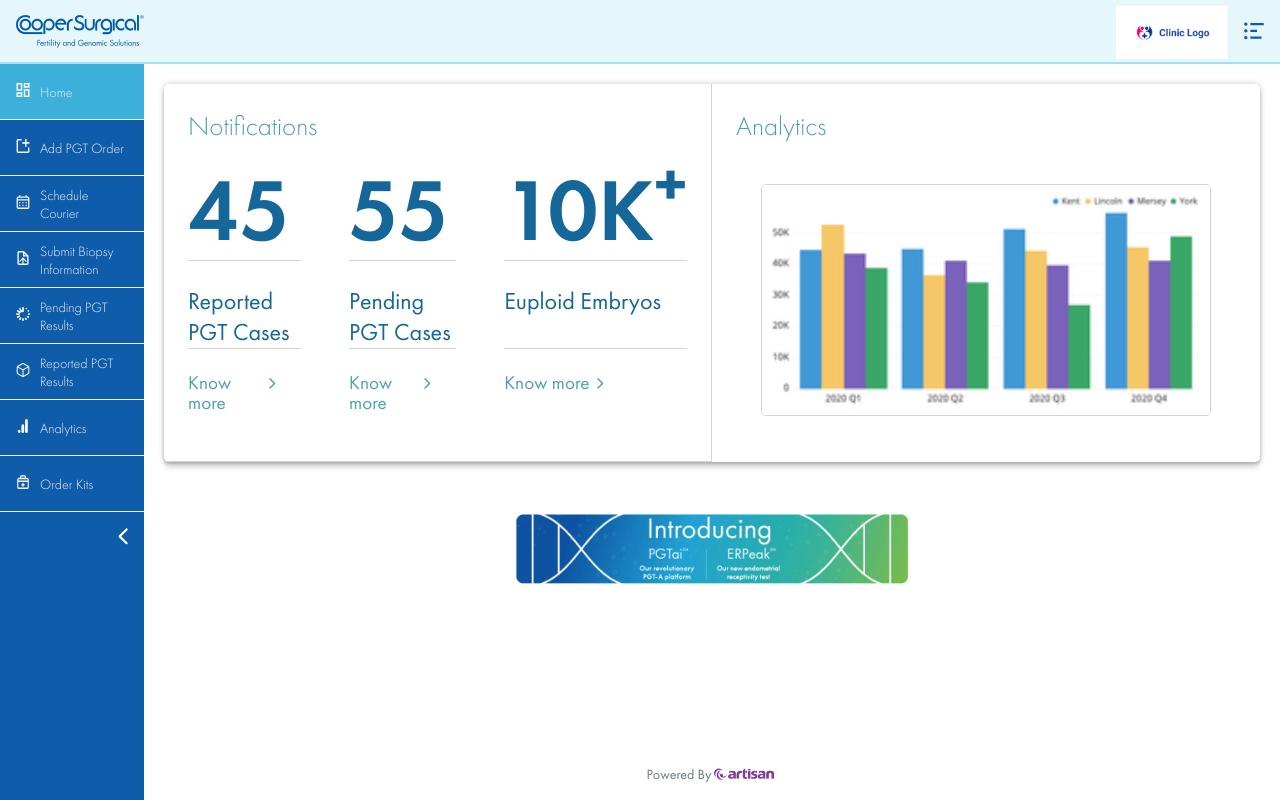
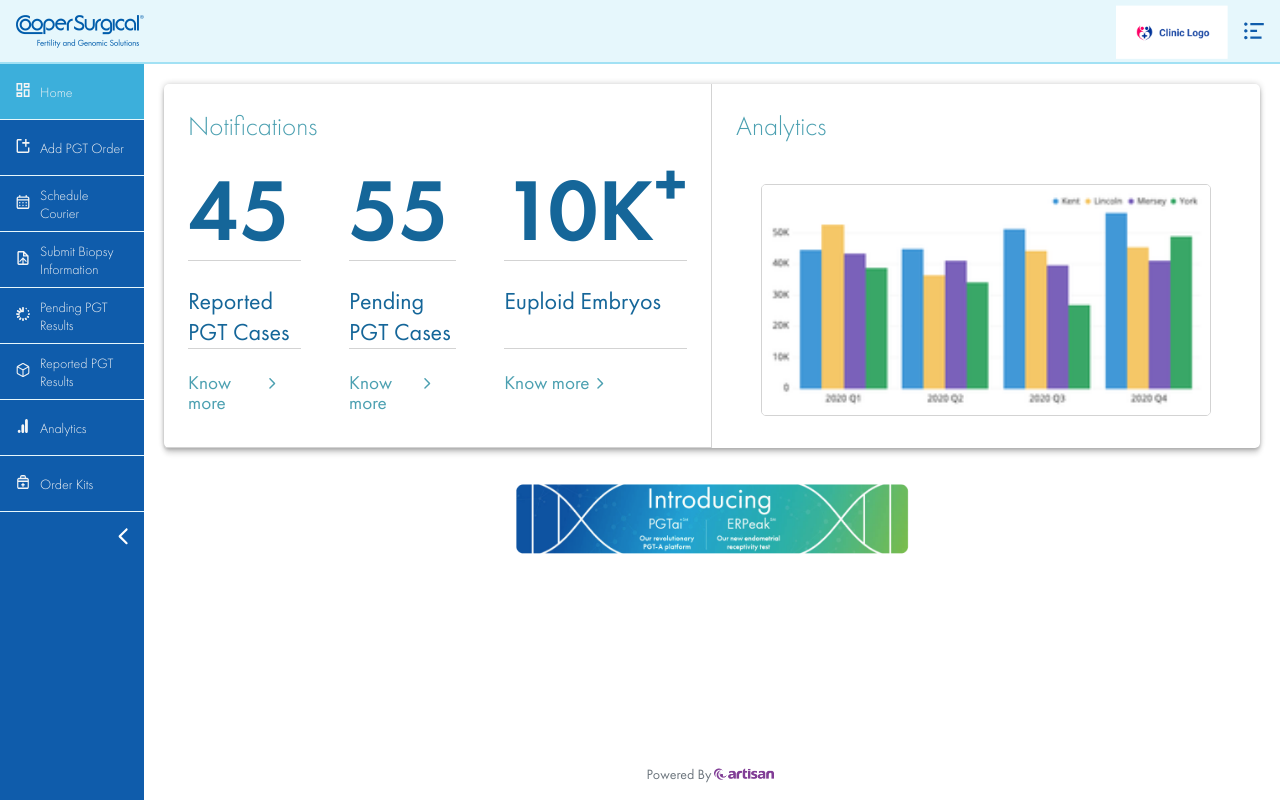
Before and after one commit to sidharthmohanty/angular-cooper, an Angular app: page / in a window 1280 px wide. Built offline with nearby package versions, Linux system fonts and the light colour scheme.

Commit message:
28 june home 2nd C

```diff
--- a/src/app/main-nav/main-nav.component.css
+++ b/src/app/main-nav/main-nav.component.css
@@ -290,6 +290,10 @@
   margin-top: 0.5rem;
 }
 
+.banner-container {
+  margin-top: 2rem;
+}
+
 .card-body {
   padding: 0rem;
 }
@@ -302,6 +306,7 @@
   margin-top: 3rem;
   justify-content: center;
 }
+
 @media (max-width: 576px) {
   .not-content {
     margin-top: 3rem;
@@ -378,9 +383,6 @@
   .sub-head {
     font-size: calc(12px + 8vh);
   }
-  .first-container {
-    padding: 2rem 1.5rem 3rem 1.5rem;
-  }
   .clinic {
     margin-top: 2px;
   }
--- a/src/app/main-nav/main-nav.component.html
+++ b/src/app/main-nav/main-nav.component.html
@@ -183,7 +183,7 @@
       </div>
     </div>
     <!--Banner container-->
-    <div class="d-flex justify-content-center mt-5">
+    <div class="d-flex justify-content-center banner-container">
       <div class="footer-image-container">
         <img
           src="../../assets/logo/banner.png"
```
